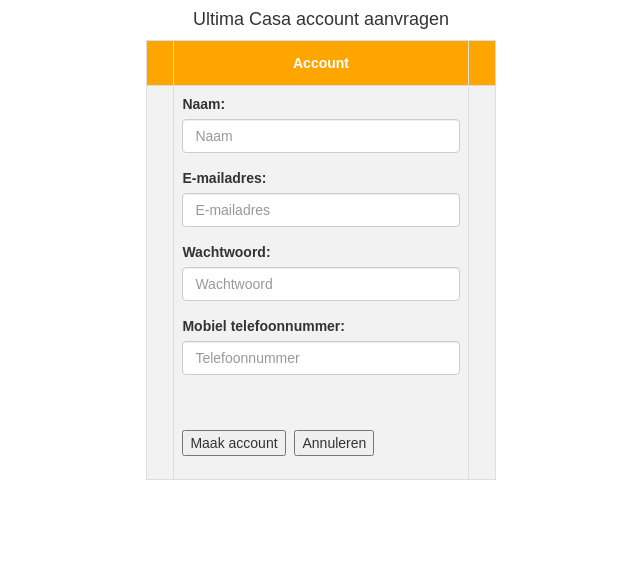
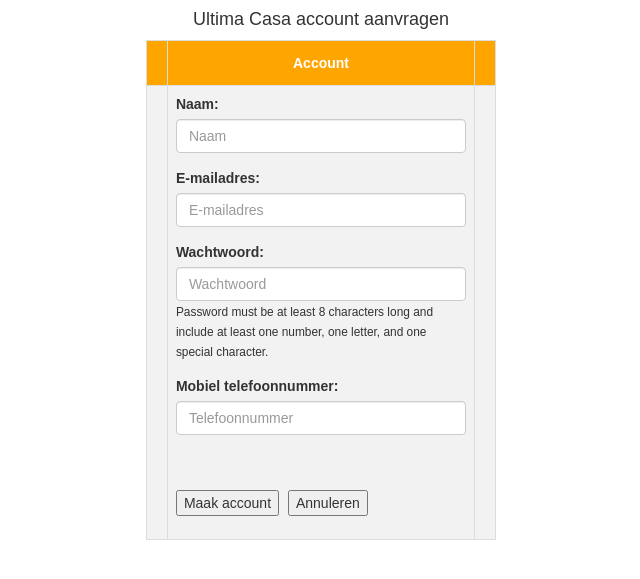
Before and after one commit to LeondeHaas/Ultima-Casa-P10, a PHP site: page /maakaccount.php in a window 1280 px wide. Shown: the top 579 px of the page, without its empty margins (319-959 px from the left). Run offline with PHP 8.4, Linux system fonts and the light colour scheme.

Commit message:
UC4: Veel wachtwoorden zijn zwak

```diff
--- a/Versie 1.00/Bronbestanden/maakaccount.php
+++ b/Versie 1.00/Bronbestanden/maakaccount.php
@@ -1,5 +1,8 @@
 <?php
      include_once("functions.php");
+
+     // Password validation criteria
+     $passwordMinLength = 8; // Minimum length for the password
 
      echo '
 <!DOCTYPE html>
@@ -33,18 +36,16 @@
                                         </div>
                                         <div class="form-group">
                                              <label for="Email">E-mailadres:</label>
-                                             <input type="email" class="form-control" id="Email" name="Email" placeholder="E-mailadres" required
-                                             pattern="' . $emailpattern . '">
+                                             <input type="email" class="form-control" id="Email" name="Email" placeholder="E-mailadres" required pattern="' . $emailpattern . '">
                                         </div>
                                         <div class="form-group">
                                              <label for="Wachtwoord">Wachtwoord:</label>
-                                             <input type="password" class="form-control" id="Wachtwoord" name="Wachtwoord" placeholder="Wachtwoord" required>
+                                             <input type="password" class="form-control" id="Wachtwoord" name="Wachtwoord" placeholder="Wachtwoord" required pattern="(?=.*\d)(?=.*[a-zA-Z])(?=.*\W).{8,}">
+                                             <small>Password must be at least 8 characters long and include at least one number, one letter, and one special character.</small>
                                         </div>
                                         <div class="form-group">
                                              <label for="Telefoon">Mobiel telefoonnummer:</label>
-                                             <input type="tel" class="form-control" id="Telefoon" name="Telefoon"
-                                                    placeholder="Telefoonnummer"
-                                                    pattern="' . $telefoonpattern . '" required>
+                                             <input type="tel" class="form-control" id="Telefoon" name="Telefoon" placeholder="Telefoonnummer" pattern="' . $telefoonpattern . '" required>
                                         </div>
                                         <div class="form-group"><br><br>
                                              <button type="submit" class="action-button" title="Uw account aanmaken">Maak account</button>
@@ -59,5 +60,4 @@
           </div>
      </body>
 </html>';
-
 ?>
```
